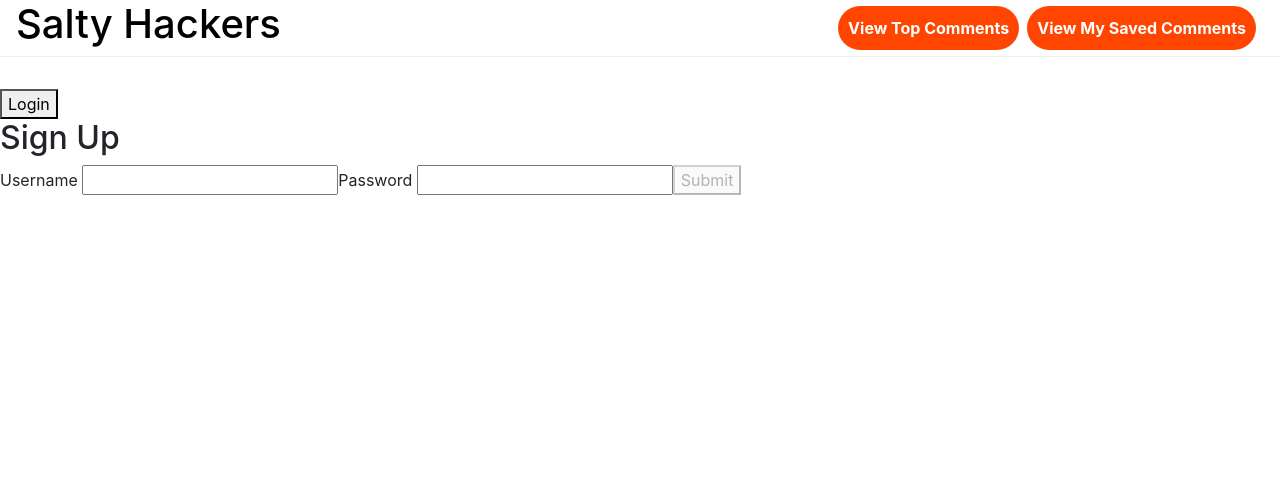
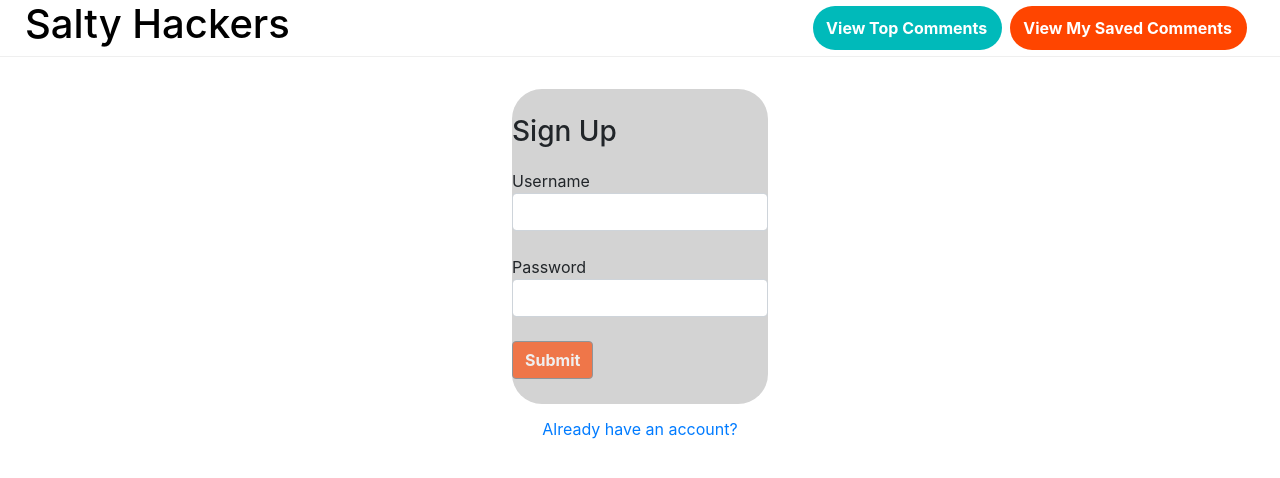
Before and after one commit to LSDS-BW-Saltiest-Hackers-2/Frontend, a React (Create React App) app in the folder salty-hackers/: page /sign-up in a window 1280 px wide. Shown: the top 478 px of the page. Built offline with nearby package versions, Linux system fonts and the light colour scheme.

Commit message:
sign up form styling complete

```diff
--- a/salty-hackers/src/App.css
+++ b/salty-hackers/src/App.css
@@ -32,7 +32,7 @@ nav {
   display: flex;
   justify-content: space-between;
   align-items: center;
-  padding: 0 16px;
+  padding: 0 25px;
   border-bottom: 1px solid #efefef;
   margin-bottom: 32px;
 }
@@ -44,19 +44,40 @@ nav {
 }
 
 
-.nav-links a {
+.nav-links a:first-child {
+  text-decoration: none;
+  color: white;
+  font-weight: bold;
+  margin-right: 8px;
+  background-color: #00BABA;
+  padding: 10px;
+  padding-left: 13px;
+  padding-right: 15px;
+  border-radius: 25px;
+}
+
+.nav-links a:first-child:hover {
+  color: #FF4500;
+
+}
+
+
+.nav-links a:last-child {
   text-decoration: none;
   color: white;
   font-weight: bold;
   margin-right: 8px;
   background-color: #FF4500;
   padding: 10px;
+  padding-left: 13px;
+  padding-right: 15px;
   border-radius: 25px;
 }
 
 .nav-links a:hover {
-  background-color: #00BABA;
+  color: #00BABA;
 }
+
 
 .logo {
   text-decoration: none;
--- a/salty-hackers/src/components/Feed/CommentFeed.js
+++ b/salty-hackers/src/components/Feed/CommentFeed.js
@@ -1,25 +1,7 @@
 import React, { useEffect, useState } from "react";
 import Comment from "./Comment"
-import { Route, Link} from 'react-router-dom';
+import { Route, Link } from 'react-router-dom';
 import { axiosWithAuth } from '../../utils/axiosWithAuth'
-
-
-const dummyData = [
-
-    {
-        rank: 'High',
-        name: 'Troll Z',
-        score: 1000
-    },
-
-    {
-        rank: 'Low',
-        name: 'Troll X',
-        score: 1000000,
-    }
-
-
-]
 
 
 
@@ -27,35 +9,38 @@ function CommentFeed() {
 
     const [ comments, addComments ] = useState([])
 
+    //get comments
         useEffect(() => {
             axiosWithAuth().get(`https://saltyhackers2.herokuapp.com/users/`)
             .then(res => {
                 console.log('this should only render once!')
                 console.log(res)
                 addComments(res.data)
-            console.log(comments)
-          })
+                console.log(comments)})
             .catch(err => {
                 console.log('nope')
                 })
             }, [])
 
     return (
-
         <Route path='/feed'>
             <div className='feed-container'>
                 <div className='feed-list'>
+
                     {
                         comments.map(comment => {
                         return <Comment key={comment.id} info={comment}/>
                         })
+
                     }
 
                 </div>
             </div>
+
         </Route>
 
     )
 }
 
+
 export default CommentFeed
--- a/salty-hackers/src/components/Sign Up/SignUp.js
+++ b/salty-hackers/src/components/Sign Up/SignUp.js
@@ -99,15 +99,14 @@ const intaialFormValues = {
       return (
 
           <div>
-            <Link to='/login'>
-              <button>Login</button>
-            </Link>
-
-
               <Route path='/sign-up'>
                 <SignUpForm values = {formValues} onSubmit = {onSubmit}
                 onInputChange = {onInputChange} errors = {formErrors} disabled={disabled} />
               </Route>
+
+              <Link to='/login'>
+              <div style={{textAlign:'center'}}>Already have an account?</div>
+            </Link>
           </div>
 
 
--- /dev/null
+++ b/salty-hackers/src/components/Sign Up/SignUpForm.css
@@ -0,0 +1,23 @@
+
+.form-container {
+
+    display: flex;
+    justify-content: center;
+    margin: auto;
+    margin-bottom: 1%;
+    background-color: #D3D3D3;
+    width: 20%;
+    border-radius: 30px;
+    padding-top: 2%;
+    padding-bottom: 2%;
+
+
+
+
+}
+
+.form-container h1 {
+    font-size: 28px;
+    margin-bottom: 8%;
+
+}
--- a/salty-hackers/src/components/Sign Up/SignUpForm.js
+++ b/salty-hackers/src/components/Sign Up/SignUpForm.js
@@ -1,4 +1,7 @@
-import React from 'react'
+import React from 'react';
+
+import { Form, FormGroup, Label, Input, Button, FormFeedback } from 'reactstrap';
+import './SignUpForm.css'
 
 export default function SignUpForm(props) {
 
@@ -12,37 +15,46 @@ export default function SignUpForm(props) {
 
     return (
 
-        <form onSubmit={onSubmit} >
-            <h2>Sign Up</h2>
+        <div className='form-container'>
+            <Form onSubmit={onSubmit} >
+                <h1>Sign Up</h1>
 
             <div>
-
                 <div>{errors.username}</div>
                 <div>{errors.password}</div>
             </div>
 
-            <label>Username&nbsp;
-                <input
+            <FormGroup>
+                <Label>Username&nbsp;
+                    <Input
                         value={values.username}
                         onChange={onInputChange}
                         name='username'
                         type='text'
                     />
-            </label>
+                </Label>
+            </FormGroup>
 
-            <label>Password&nbsp;
-                <input
+        <FormGroup>
+            <Label>Password&nbsp;
+                <Input
                     value={values.password}
                     onChange={onInputChange}
                     name='password'
                     type='text'
                 />
-            </label>
+            </Label>
+        </FormGroup>
+
+            <Button style={{backgroundColor:'#FF4500', fontWeight:'bold'}} disabled={disabled}>Submit</Button>
+
+        </Form>
+
+    </div>
 
 
-            <button disabled={disabled}>Submit</button>
 
-        </form>
+
     )
 
 
--- a/salty-hackers/src/validation/formSchema.js
+++ b/salty-hackers/src/validation/formSchema.js
@@ -3,10 +3,10 @@ import * as yup from 'yup'
 const formSchema = yup.object().shape({
 
     username: yup.string()
-    .required('Username is required'),
+    .required('Please create a password'),
     password: yup.string()
     .trim()
-    .required()
+    .required('Please create a password')
     .min(5, 'Password must be at least 5 characters long'),
 
 });
```
Lines whose indentation alone changed are shown as unchanged.
